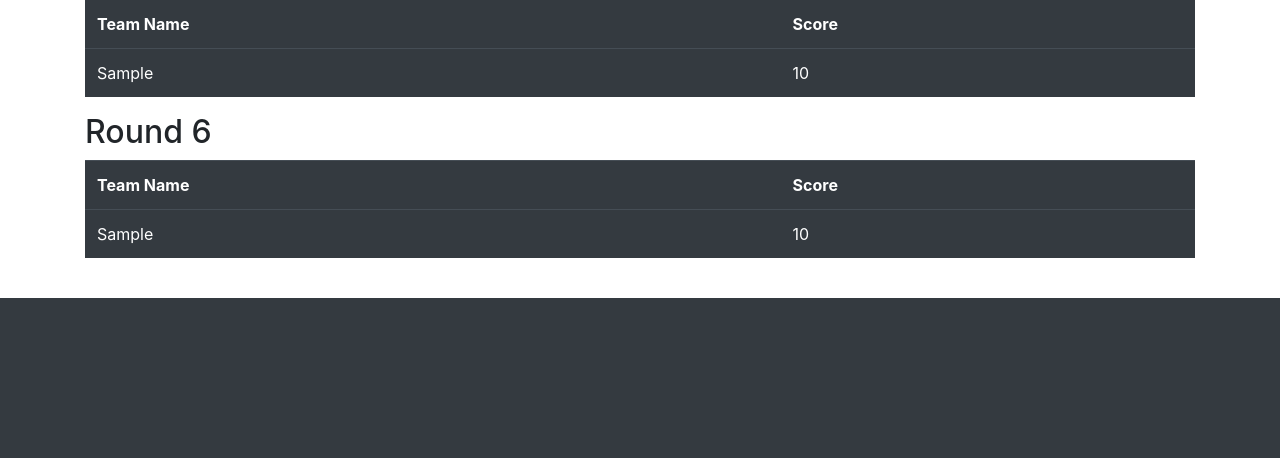
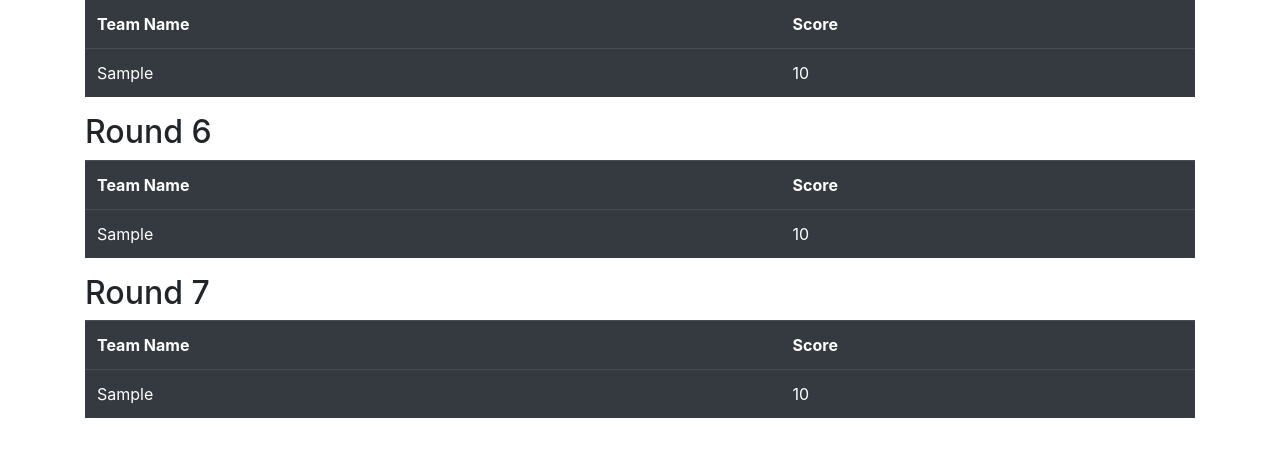
Before and after one commit to dirk1978/quiz, a Django app: template answers/templates/answers/leaderboard.html in a window 1280 px wide. Shown: the part 945-1403 px from the top of the page. Before the commit the page ends 1243 px from the top, so only its background shows below. Run offline with Django 3.2, Linux system fonts and the light colour scheme; the template is opened without the code that fills it: most values are stand-ins (such as "Sample title", 1, 10 or a date in 2020); some libraries are stand-ins or nearby versions.

Commit message:
support 7 rounds

```diff
--- a/answers/templates/answers/leaderboard.html
+++ b/answers/templates/answers/leaderboard.html
@@ -80,4 +80,15 @@
 </table>
 </div>
 
+<div>
+  <h2>Round 7</h2>
+  <table class="table table-dark">
+    <tr><th>Team Name</th><th>Score</th></tr>
+    {% for result in r7_results %}
+    <tr><td>{{ result.this_team }} </td>
+    <td>{{ result.score }} </td></tr>
+    {% endfor %}
+  </table>
+  </div>
+
 {% endblock %}
--- a/answers/views.py
+++ b/answers/views.py
@@ -102,6 +102,7 @@ def leaderboard(request):
     r4_results = Result.objects.filter(this_round__round_number=4).order_by('-score')
     r5_results = Result.objects.filter(this_round__round_number=5).order_by('-score')
     r6_results = Result.objects.filter(this_round__round_number=6).order_by('-score')
+    r7_results = Result.objects.filter(this_round__round_number=7).order_by('-score')
     totals = []
     for team in Team.objects.all():
         total_score = 0.0
@@ -115,6 +116,7 @@ def leaderboard(request):
         'r4_results': r4_results,
         'r5_results': r5_results,
         'r6_results': r6_results,
+        'r7_results': r7_results,
         'totals': totals
     }
     return render(request, "answers/leaderboard.html", context)
```
